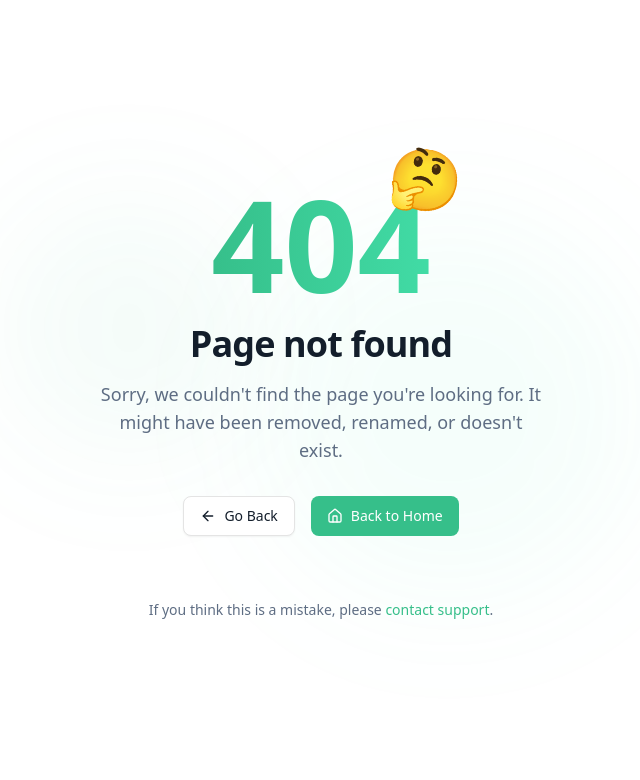
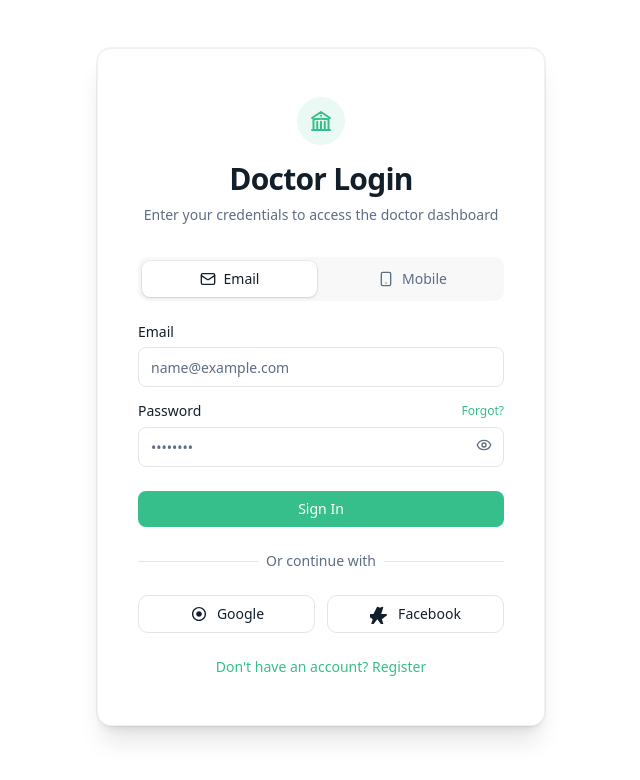
Before and after one commit to niks-nikhil-anand/swasthify_admin_portal, a Next.js app: page /doctor in a window 1280 px wide. Before the commit this address had no page. Shown: the top 780 px of the page, without its empty margins (319-959 px from the left). Built offline with nearby package versions, Linux system fonts and the light colour scheme.

Commit message:
feat: Add role-based login pages for doctor and super admin, enhancing LoginForm with dynamic redirection and role handling.

```diff
--- /dev/null
+++ b/app/(auth)/doctor/page.tsx
@@ -0,0 +1,23 @@
+import { Metadata } from "next"
+
+import { AuthWrapper } from "@/components/auth/AuthWrapper"
+import { LoginForm } from "@/components/auth/LoginForm"
+
+export const metadata: Metadata = {
+    title: "Doctor Login | Swasthify",
+    description: "Login to your doctor account",
+}
+
+export default function DoctorLoginPage() {
+    return (
+        <AuthWrapper
+            title="Doctor Login"
+            description="Enter your credentials to access the doctor dashboard"
+            backButtonLabel="Don't have an account? Register"
+            backButtonHref="/register/doctor"
+            showSocial
+        >
+            <LoginForm redirectTo="/doctor/dashboard" role="doctor" />
+        </AuthWrapper>
+    )
+}
--- /dev/null
+++ b/app/(auth)/super-admin/page.tsx
@@ -0,0 +1,21 @@
+import { Metadata } from "next"
+
+import { AuthWrapper } from "@/components/auth/AuthWrapper"
+import { LoginForm } from "@/components/auth/LoginForm"
+
+export const metadata: Metadata = {
+    title: "Super Admin Login | Swasthify",
+    description: "Login to your admin account",
+}
+
+export default function SuperAdminLoginPage() {
+    return (
+        <AuthWrapper
+            title="Super Admin Login"
+            description="Secure area for administrators only"
+            showSocial={false}
+        >
+            <LoginForm redirectTo="/admin/dashboard" role="super-admin" />
+        </AuthWrapper>
+    )
+}
--- a/components/auth/LoginForm.tsx
+++ b/components/auth/LoginForm.tsx
@@ -10,10 +10,12 @@ import { Button } from "@/components/ui/button"
 import { Input } from "@/components/ui/input"
 import { Label } from "@/components/ui/label"
 
-// eslint-disable-next-line @typescript-eslint/no-empty-object-type
-interface UserAuthFormProps extends React.HTMLAttributes<HTMLDivElement> { }
+interface UserAuthFormProps extends React.HTMLAttributes<HTMLDivElement> {
+    redirectTo?: string
+    role?: string
+}
 
-export function LoginForm({ className, ...props }: UserAuthFormProps) {
+export function LoginForm({ className, redirectTo = "/dashboard", role = "user", ...props }: UserAuthFormProps) {
     const router = useRouter()
     const [isLoading, setIsLoading] = React.useState<boolean>(false)
     const [loginMethod, setLoginMethod] = React.useState<"email" | "mobile">("email")
@@ -33,11 +35,11 @@ export function LoginForm({ className, ...props }: UserAuthFormProps) {
         setTimeout(() => {
             setIsLoading(false)
             // Simulate login success - in real app, call API
-            console.log("Login submitted", {
+            console.log(`Login submitted for role: ${role}`, {
                 method: loginMethod,
                 data: loginMethod === "email" ? { email, password } : { mobile, otp }
             })
-            router.push("/dashboard")
+            router.push(redirectTo)
         }, 2000)
     }
 
```
